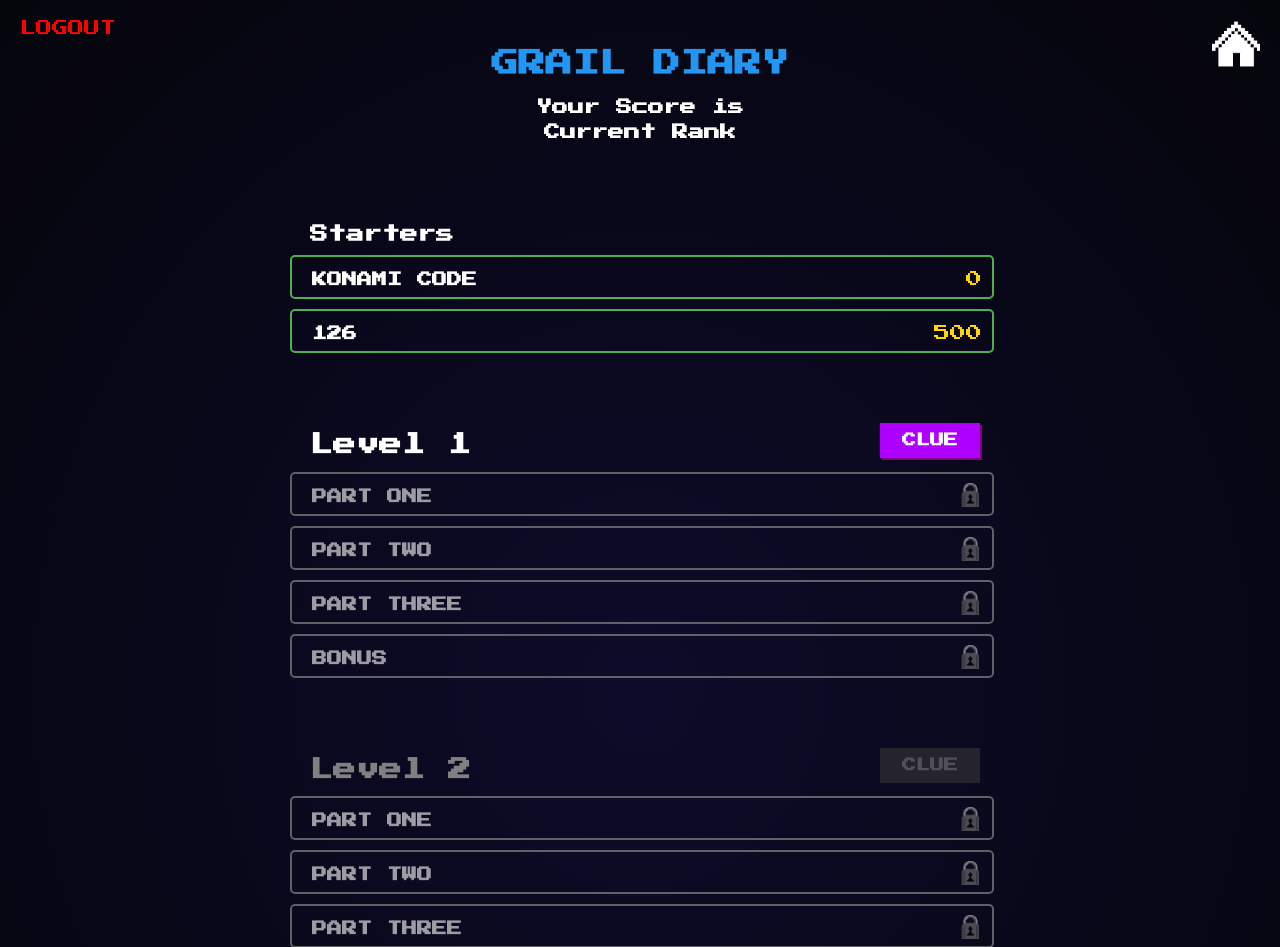
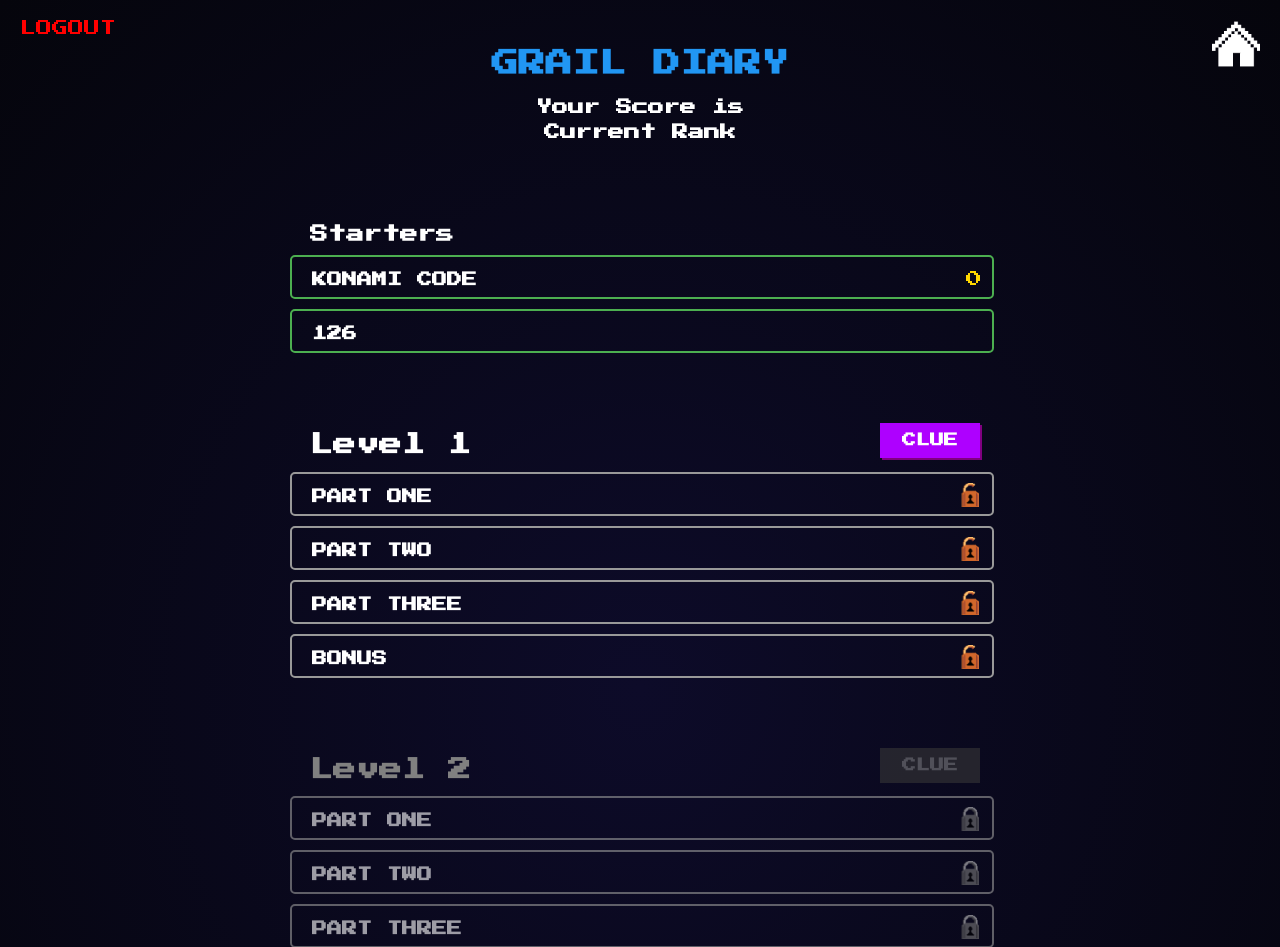
Before and after one commit to Team-Gradius/Grail, a PHP site: template pages/diary.php in a window 1280 px wide. Shown: the top 947 px of the page. Run offline with PHP 8.4, Linux system fonts and the light colour scheme; the template is opened without the code that fills it, so the values that code supplies are empty; some libraries are stand-ins or nearby versions.

Commit message:
Initial diary PHP
Probably going to change as it is really long and repeats itself a lot.

```diff
--- a/pages/diary.php
+++ b/pages/diary.php
@@ -29,28 +29,88 @@
 					<h3 class="diary-item-title">Konami Code</h3>
 					<div style="right: 10px" class="score-awarded">0</div>
 				</div>
+
 				<div onclick="Grail.open('048A3A56B014940E73F89C2F98DB2C06')" class="diary-item part-solved">
 					<h3 class="diary-item-title">126</h3>
-					<div style="right: 10px" class="score-awarded">500</div>
+					<div style="right: 10px" class="score-awarded"><?php echo getPuzzleStatus('first_puzzle') ?></div>
 				</div>
 
 				<h1 class="diary-sub">Level 1 <div onclick="Grail.open('clue/level-one')" class="clue-button">Clue</div></h1>
-				<div class="diary-item part-disabled">
+				<?php
+
+					if (getPuzzleStatus('one_part_one') == 0) {
+						echo '<div class="diary-item part-disabled">
 								<h3 class="diary-item-title">Part One</h3>
 								<img draggable="false" class="lock-icon" src="/assets/img/locked.png">
-				</div>
-				<div class="diary-item part-disabled">
+							</div>';
+					} else if (getPuzzleStatus('one_part_one') == 1) {
+						echo '<div class="diary-item">
+								<h3 class="diary-item-title">Part One</h3>
+								<img draggable="false" class="lock-icon" src="/assets/img/unlocked.png">
+							</div>';
+					} else {
+						echo '<div class="diary-item part-solved">
+								<h3 class="diary-item-title">Part One</h3>
+								<div class="score-awarded">'.getPuzzleStatus('one_part_one').'</div>
+								<img draggable="false" class="lock-icon" src="/assets/img/unlocked.png">
+							</div>';
+					}
+
+					if (getPuzzleStatus('one_part_two') == 0) {
+						echo '<div class="diary-item part-disabled">
 								<h3 class="diary-item-title">Part Two</h3>
 								<img draggable="false" class="lock-icon" src="/assets/img/locked.png">
-				</div>
-				<div class="diary-item part-disabled">
+							</div>';
+					} else if (getPuzzleStatus('one_part_two') == 1) {
+						echo '<div class="diary-item">
+								<h3 class="diary-item-title">Part Two</h3>
+								<img draggable="false" class="lock-icon" src="/assets/img/unlocked.png">
+							</div>';
+					} else {
+						echo '<div class="diary-item part-solved">
+								<h3 class="diary-item-title">Part Two</h3>
+								<div class="score-awarded">'.getPuzzleStatus('one_part_two').'</div>
+								<img draggable="false" class="lock-icon" src="/assets/img/unlocked.png">
+							</div>';
+					}
+
+					if (getPuzzleStatus('one_part_three') == 0) {
+						echo '<div class="diary-item part-disabled">
 								<h3 class="diary-item-title">Part Three</h3>
 								<img draggable="false" class="lock-icon" src="/assets/img/locked.png">
-				</div>
-				<div class="diary-item bonus-disabled">
+							</div>';
+					} else if (getPuzzleStatus('one_part_three') == 1) {
+						echo '<div class="diary-item">
+								<h3 class="diary-item-title">Part Three</h3>
+								<img draggable="false" class="lock-icon" src="/assets/img/unlocked.png">
+							</div>';
+					} else {
+						echo '<div class="diary-item part-solved">
+								<h3 class="diary-item-title">Part Three</h3>
+								<div class="score-awarded">'.getPuzzleStatus('one_part_three').'</div>
+								<img draggable="false" class="lock-icon" src="/assets/img/unlocked.png">
+							</div>';
+					}
+
+					if (getPuzzleStatus('one_bonus') == 0) {
+						echo '<div class="diary-item part-disabled">
 								<h3 class="diary-item-title">Bonus</h3>
 								<img draggable="false" class="lock-icon" src="/assets/img/locked.png">
-				</div>
+							</div>';
+					} else if (getPuzzleStatus('one_bonus') == 1) {
+						echo '<div class="diary-item">
+								<h3 class="diary-item-title">Bonus</h3>
+								<img draggable="false" class="lock-icon" src="/assets/img/unlocked.png">
+							</div>';
+					} else {
+						echo '<div class="diary-item part-solved">
+								<h3 class="diary-item-title">Bonus</h3>
+								<div class="score-awarded">'.getPuzzleStatus('one_bonus').'</div>
+								<img draggable="false" class="lock-icon" src="/assets/img/unlocked.png">
+							</div>';
+					}
+
+				 ?>
 
 				<h1 class="diary-sub level-locked">Level 2 <div class="clue-button disabled-state">Clue</div></h1>
 				<div class="diary-item part-disabled">
```
Also changed, not shown: app/tools.php (+8 -1 lines), assets/js/scoreboard.js (+8 -15 lines), pages/first_clue.php (+7 -3 lines), pages/landing.php (+19 -6 lines). Lines whose indentation alone changed are shown as unchanged.
